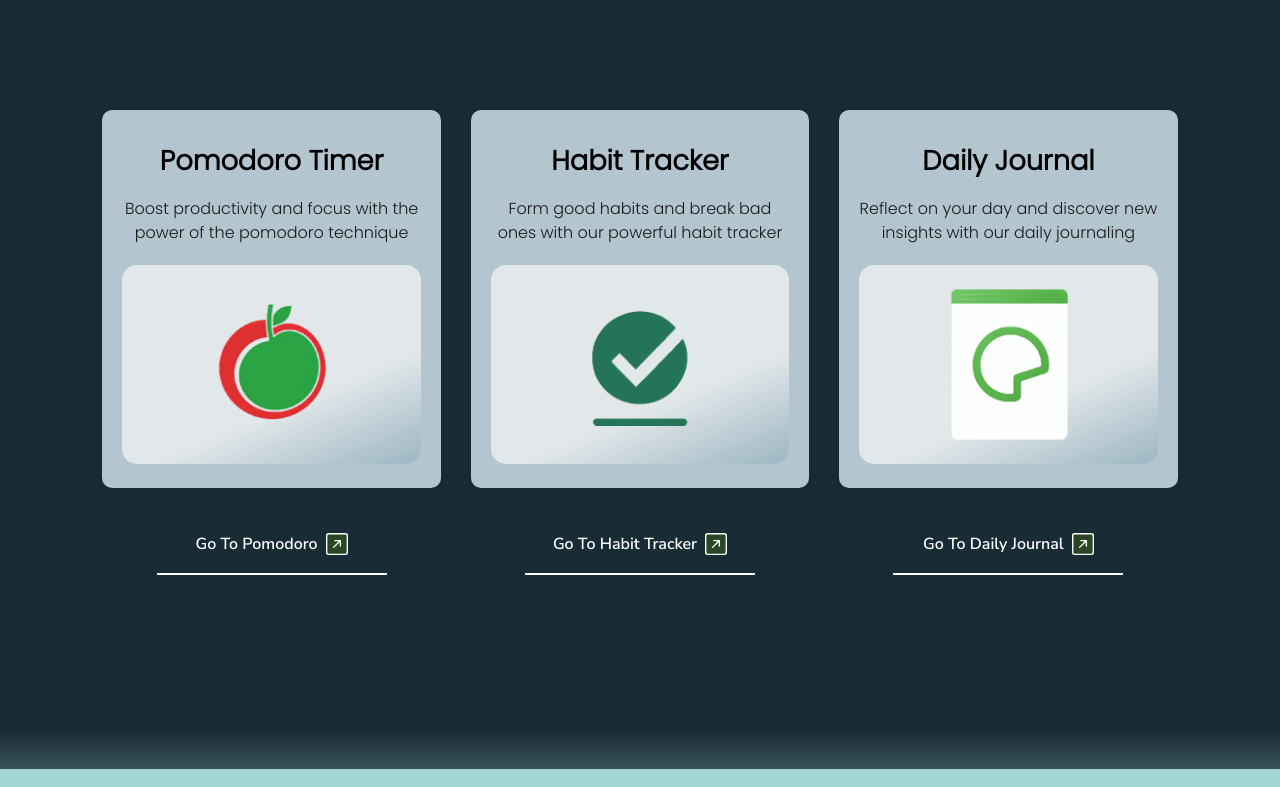
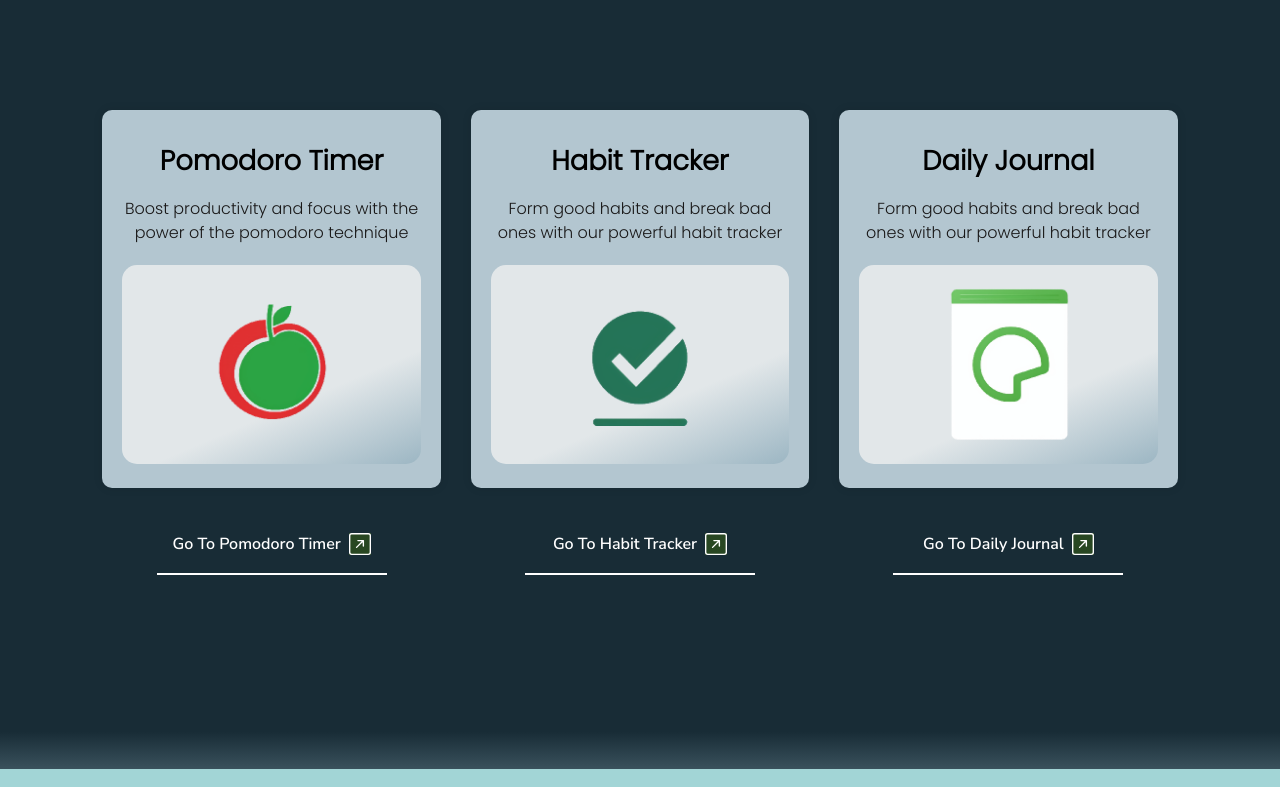
Before and after one commit to m1ckeyyy/improvement-center, a React (Vite) app in the folder client/: page / in a window 1280 px wide. Shown: the part 993-1780 px from the top of the page. Built offline with nearby package versions, Linux system fonts and the light colour scheme.

Commit message:
added new custom components like ToolCard.jsx

```diff
--- /dev/null
+++ b/client/src/components/AboutSection/components/TextHighlight.jsx
@@ -0,0 +1,3 @@
+export function TextHighlight({ children }) {
+  return <span>{children}</span>;
+}
--- a/client/src/components/Footer/Footer.jsx
+++ b/client/src/components/Footer/Footer.jsx
@@ -1,6 +1,6 @@
 import styles from './Footer.module.scss';
 import { Link } from 'react-scroll';
-import { animateScroll as scroll } from 'react-scroll';
+// import { Link as ScrollLink } from 'react-scroll';
 
 const handleHomeClick = () => {
   scroll.scrollTo(0, {
@@ -13,6 +13,7 @@ export const Footer = () => {
   return (
     <div className={styles.container}>
       <div className={styles.copyright}>@2023 Mikołaj Krawczyński | All rights reserved.</div>
+
       <div className={styles.sectionOne}>
         <h2>IMPROVEMENT CENTER</h2>
         <h3>The Ultimate Productivity Hub</h3>
@@ -20,18 +21,17 @@ export const Footer = () => {
 
       <div className={styles.sectionTwo}>
         <h2>Navigation</h2>
-        <a href="#" onClick={handleHomeClick}>
+        <Link to="home" smooth={true} duration={500}>
           <h3> Home</h3>
-        </a>
-        {/* <br /> */}
+        </Link>
         <Link to="tools" smooth={true} offset={20} duration={500} className={styles.footerLink}>
           <h3>Tools</h3>
         </Link>
-        {/* <br /> */}
         <Link to="about" smooth={true} offset={-20} duration={500} className={styles.footerLink}>
           <h3>About</h3>
-        </Link>{' '}
+        </Link>
       </div>
+
       <div className={styles.sectionThree}>
         <h2>Useful Links</h2>
         <a href="https://github.com/m1ckeyyy/login-app-frontend" target="_blank">
@@ -44,8 +44,8 @@ export const Footer = () => {
           <h3>LinkedIn</h3>
         </a>
       </div>
+
       <div className={styles.sectionFour}>
-        {' '}
         <h2>Found a Bug? 🐛</h2>
         Send Feedback! Drop your e-mail
         <br />
@@ -54,6 +54,7 @@ export const Footer = () => {
           <input type="submit" value="⬅" className={styles.submitInput} />
         </div>
       </div>
+
     </div>
   );
 };
--- a/client/src/components/ToolsSection/ToolsSection.jsx
+++ b/client/src/components/ToolsSection/ToolsSection.jsx
@@ -1,49 +1,46 @@
 import styles from './ToolsSection.module.scss';
 import { VscTools } from 'react-icons/vsc';
-import { BsArrowUpRightSquare } from 'react-icons/bs';
+import { ToolCard } from './components/ToolCard';
+
 export const ToolsSection = () => {
   return (
     <>
       <div className={styles.container} id="tools">
         <section className={styles.toolsSection}>
+
+
           <div className={styles.toolsHeader}>
             <h1>Featured Tools</h1>
             <VscTools color="white" size="53px" />
           </div>
+
+
+
           <div className={styles.toolsContainer}>
-            <div className={styles.tool}>
-              <h2>Pomodoro Timer</h2>
-              <p>Boost productivity and focus with the power of the pomodoro technique</p>
-
-              <a href="/pomodoro">
-                <img src="images/pomodoro2.png" alt="pomodoro" className={styles.pomodoroImg} />
-              </a>
-              <a href="/pomodoro" className={styles.hyperlink}>
-                Go To Pomodoro <BsArrowUpRightSquare size="22" />
-              </a>
-            </div>
-            <div className={styles.tool}>
-              <h2>Habit Tracker</h2>
-              <p>Form good habits and break bad ones with our powerful habit tracker</p>
-              <a href="/habittracker">
-                <img src="images/habittracker.png" alt="habittracker" className={styles.habitTrackerImg} />
-              </a>
-              <a href="/habittracker" className={styles.hyperlink}>
-                Go To Habit Tracker
-                <BsArrowUpRightSquare size="22" />
-              </a>
-            </div>
-            <div className={styles.tool}>
-              <h2>Daily Journal</h2>
-              <p>Reflect on your day and discover new insights with our daily journaling</p>
-              <a href="/journal">
-                <img src="images/journal.png" alt="journal" className={styles.journalImg} />
-              </a>
-              <a href="/journal" className={styles.hyperlink}>
-                Go To Daily Journal
-                <BsArrowUpRightSquare size="22" />
-              </a>
-            </div>
+            <ToolCard
+              title="Pomodoro Timer"
+              description="Boost productivity and focus with the power of the pomodoro technique"
+              link="/pomodoro"
+              imageSrc="images/pomodoro2.png"
+              imageClassName={styles.pomodoroImg}
+              buttonClassName={styles.hyperlink}
+            />
+            <ToolCard
+              title="Habit Tracker"
+              description="Form good habits and break bad ones with our powerful habit tracker"
+              link="/habittracker"
+              imageSrc="images/habittracker.png"
+              imageClassName={styles.habitTrackerImg}
+              buttonClassName={styles.hyperlink}
+            />
+            <ToolCard
+              title="Daily Journal"
+              description="Form good habits and break bad ones with our powerful habit tracker"
+              link="/journal"
+              imageSrc="images/journal.png"
+              imageClassName={styles.journalImg}
+              buttonClassName={styles.hyperlink}
+            />
           </div>
         </section>
       </div>
--- /dev/null
+++ b/client/src/components/ToolsSection/components/ToolCard.jsx
@@ -0,0 +1,31 @@
+import styles from './../ToolsSection.module.scss';
+import { BsArrowUpRightSquare } from 'react-icons/bs';
+
+export function ToolCard({ title, description, imageSrc, imageClassName, buttonClassName, link }) {
+  return (
+    <div className={styles.tool}>
+      <h2>{title}</h2>
+      <p>{description}</p>
+
+      <a href={link}>
+        <img src={imageSrc} alt={title} className={imageClassName} />
+      </a>
+
+      <a href={link} className={buttonClassName}>
+        Go To {title} <BsArrowUpRightSquare size="22" />
+      </a>
+    </div>
+  );
+}
+// <div className={styles.tool}>
+// <h2>Pomodoro Timer</h2>
+// <p>Boost productivity and focus with the power of the pomodoro technique</p>
+
+// <a href="/pomodoro">
+//   <img src="images/pomodoro2.png" alt="pomodoro" className={styles.pomodoroImg} />
+// </a>
+
+// <a href="/pomodoro" className={styles.hyperlink}>
+//   Go To Pomodoro <BsArrowUpRightSquare size="22" />
+// </a>
+// </div>
--- /dev/null
+++ b/client/src/pages/Login/components/LoginForm.jsx
@@ -0,0 +1,37 @@
+import styles from './../log.module.scss';
+import { Link } from 'react-router-dom';
+
+export function LoginForm() {
+  return (
+    <form className={styles.loginForm}>
+      <div className={styles.loginFormContent}>
+        <div className={styles.formItem}>
+          <label>Enter Email</label>
+          <input type="text" id="email" autoFocus />
+        </div>
+        <div className={`${styles.formItem} ${styles.password}`}>
+          <label>Enter Password</label>
+          <input type="password" id="password" />
+          <div className={styles.checkbox}>
+            <input type="checkbox" id="rememberMeCheckbox" />
+            <label htmlFor="rememberMeCheckbox" className={styles.checkboxLabel}>
+              Remember Me
+            </label>
+          </div>
+        </div>
+
+        <div className={styles.buttons}>
+          <div className={styles.line}></div>
+          <button type="submit" className={styles.submitBtn}>
+            Sign In
+          </button>
+          <button className={styles.createAccountBtn}>
+            <Link to="/register" className={styles.createAccountHref}>
+              Create Account
+            </Link>
+          </button>
+        </div>
+      </div>
+    </form>
+  );
+}
--- /dev/null
+++ b/client/src/pages/Login/components/handleHover.jsx
@@ -0,0 +1,12 @@
+export function handleIconMouseOver(target) {
+  if (!target.children[0]) {
+    target.style.color = 'rgb(175, 175, 175)';
+    return;
+  }
+  target.children[0].style.color = 'rgb(175, 175, 175)';
+}
+
+export function handleIconMouseOut(target) {
+  if (!target.children[0]) return;
+  target.children[0].style.color = 'black';
+}
--- a/client/src/pages/Navbar/components/ScrollIcon.jsx
+++ b/client/src/pages/Navbar/components/ScrollIcon.jsx
@@ -4,7 +4,7 @@ import { BsMouse } from 'react-icons/bs';
 
 export const IndependentScrollIcon = () => {
   return (
-    <div className={styles.iconContainer} tabindex="-1">
+    <div className={styles.iconContainer} tabIndex="-1">
       <Link smooth={true} offset={0} duration={500} to="tools">
         <BsMouse color="white" className={styles.scrollIcon} />
       </Link>
--- /dev/null
+++ b/client/src/pages/Register/components/RegisterForm.jsx
@@ -0,0 +1,41 @@
+import styles from './../reg.module.scss';
+import { Link } from 'react-router-dom';
+
+export function RegisterForm() {
+  return (
+    <form className={styles.loginForm}>
+      <div className={styles.loginFormContent}>
+        <div className={styles.formItem}>
+          <label>Enter Email</label>
+          <input type="text" id="email" autoFocus />
+        </div>
+        <div className={`${styles.formItem} ${styles.password}`}>
+          <label>Enter Password</label>
+          <input type="password" id="password" />
+          <div className={styles.checkbox}>
+            <input type="checkbox" id="rememberMeCheckbox" />
+            <label htmlFor="rememberMeCheckbox" className={styles.checkboxLabel}>
+              Remember Me
+            </label>
+          </div>
+        </div>
+        <div className={`${styles.formItem} ${styles.repeatPassword}`}>
+          <label>Repeat Password</label>
+          <input type="text" id="repeat-password" />
+        </div>
+        <div className={styles.buttons}>
+          <div className={styles.line}></div>
+
+          <button type="submit" className={styles.submitBtn}>
+            Sign Up
+          </button>
+          <button className={styles.loginBtn}>
+            <Link to="/login" className={styles.loginHref}>
+              Already a user?
+            </Link>
+          </button>
+        </div>
+      </div>
+    </form>
+  );
+}
--- /dev/null
+++ b/client/src/pages/Register/components/handleHover.jsx
@@ -0,0 +1,12 @@
+export function handleIconMouseOver(target) {
+  if (!target.children[0]) {
+    target.style.color = 'rgba(18, 142, 91, 1)';
+    return;
+  }
+  target.children[0].style.color = 'rgba(18, 142, 91, 1)';
+}
+
+export function handleIconMouseOut(target) {
+  if (!target.children[0]) return;
+  target.children[0].style.color = 'black';
+}
```
Also changed, not shown: client/src/components/AboutSection/AboutSection.jsx (+6 -6 lines), client/src/pages/Login/Login.jsx (+4 -44 lines), client/src/pages/Register/Register.jsx (+10 -62 lines).
